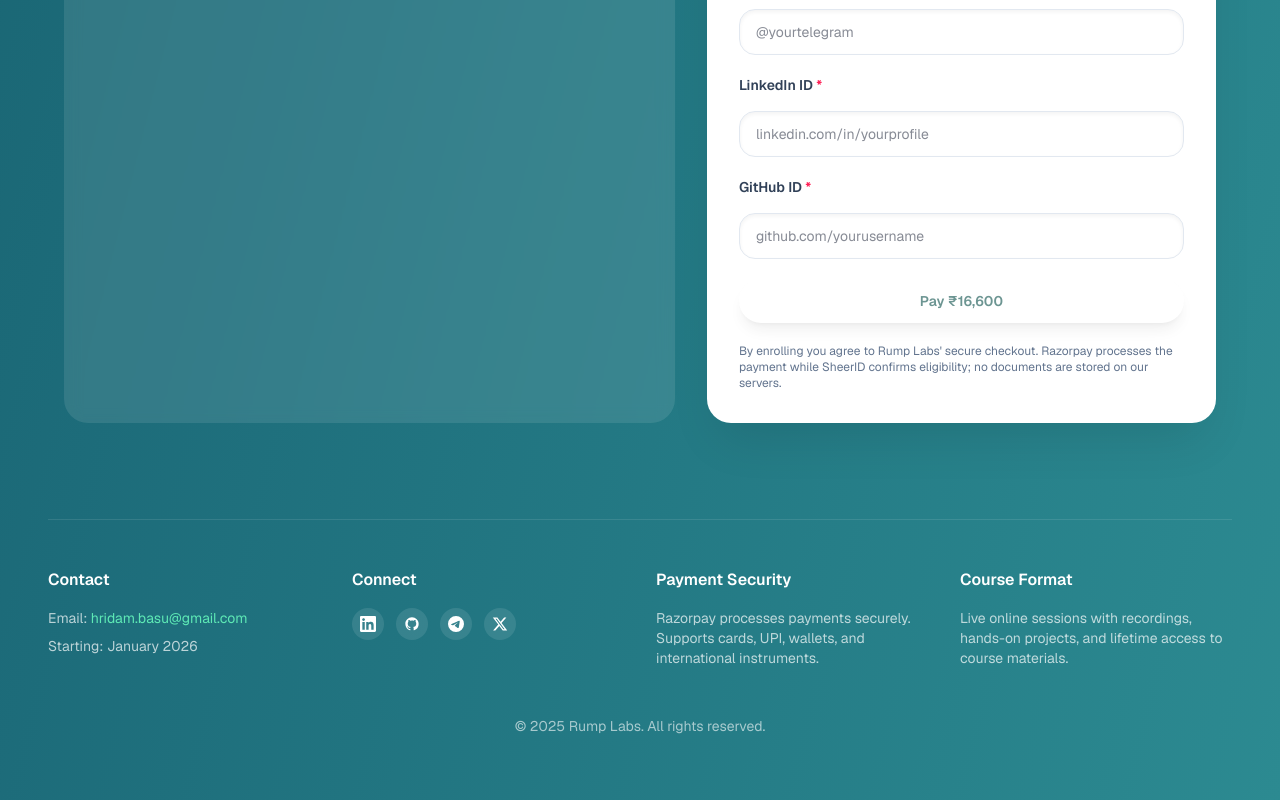
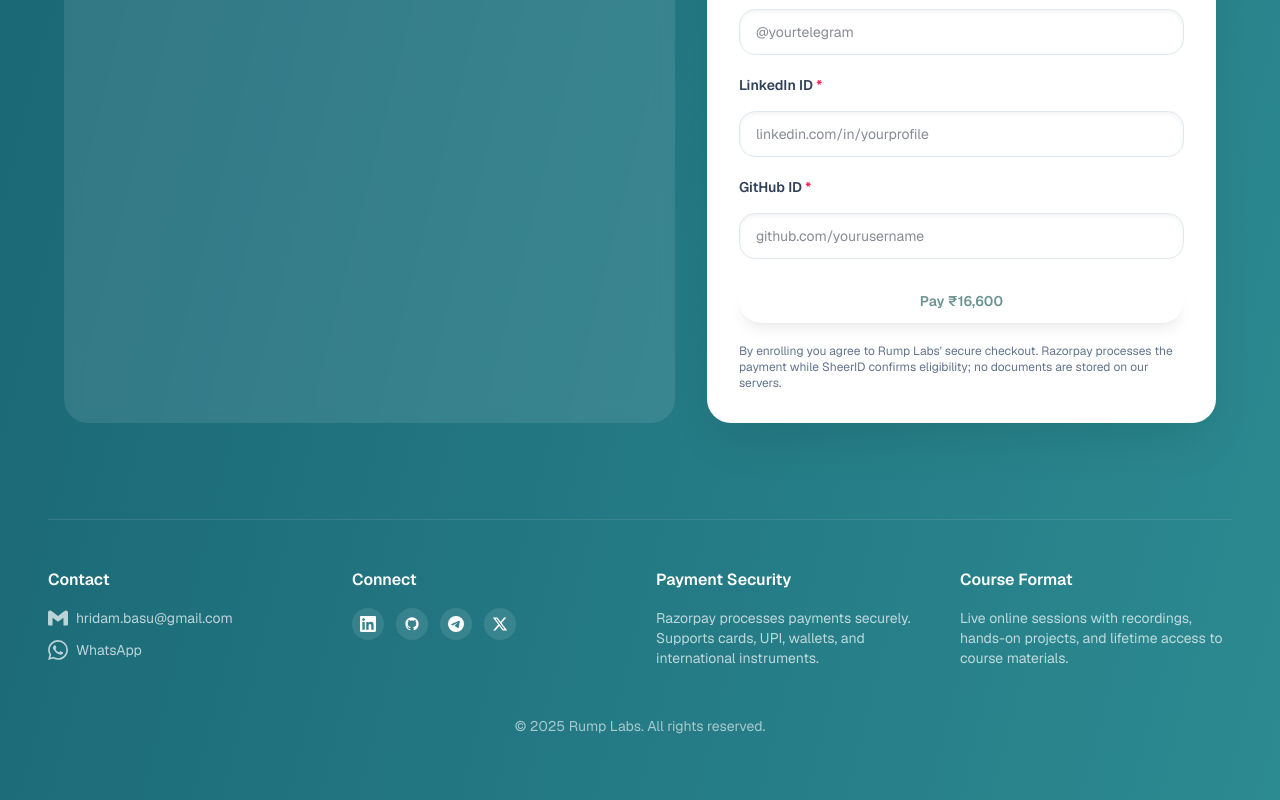
Before and after one commit to Rump-Labs/rumplabs-website, a Next.js app: page / in a window 1280 px wide. Shown: the part 4305-5105 px from the top of the page. Built offline with nearby package versions, Linux system fonts and the light colour scheme; no server answers.

Commit message:
Refactor contact section to enhance accessibility and visual appeal by adding icons for email and WhatsApp links

```diff
--- a/app/page.tsx
+++ b/app/page.tsx
@@ -716,9 +716,27 @@
           <div className="grid gap-8 md:grid-cols-2 lg:grid-cols-4">
             <div>
               <h4 className="mb-4 font-semibold text-white">Contact</h4>
-              <div className="space-y-2 text-sm text-white/70">
-                <p>Email: <a href="mailto:hridam.basu@gmail.com" className="text-emerald-300 hover:underline">hridam.basu@gmail.com</a></p>
-                <p>Starting: January 2026</p>
+              <div className="flex flex-col gap-3">
+                <a
+                  href="mailto:hridam.basu@gmail.com"
+                  className="flex items-center gap-2 text-sm text-white/70 transition hover:text-emerald-300"
+                >
+                  <svg className="h-5 w-5" viewBox="0 0 24 24" fill="currentColor">
+                    <path d="M24 5.457v13.909c0 .904-.732 1.636-1.636 1.636h-3.819V11.73L12 16.64l-6.545-4.91v9.273H1.636A1.636 1.636 0 0 1 0 19.366V5.457c0-2.023 2.309-3.178 3.927-1.964L5.455 4.64 12 9.548l6.545-4.91 1.528-1.145C21.69 2.28 24 3.434 24 5.457z"/>
+                  </svg>
+                  <span>hridam.basu@gmail.com</span>
+                </a>
+                <a
+                  href="https://wa.me/919007915334"
+                  target="_blank"
+                  rel="noopener noreferrer"
+                  className="flex items-center gap-2 text-sm text-white/70 transition hover:text-emerald-300"
+                >
+                  <svg className="h-5 w-5" fill="currentColor" viewBox="0 0 24 24">
+                    <path d="M17.472 14.382c-.297-.149-1.758-.867-2.03-.967-.273-.099-.471-.148-.67.15-.197.297-.767.966-.94 1.164-.173.199-.347.223-.644.075-.297-.15-1.255-.463-2.39-1.475-.883-.788-1.48-1.761-1.653-2.059-.173-.297-.018-.458.13-.606.134-.133.298-.347.446-.52.149-.174.198-.298.298-.497.099-.198.05-.371-.025-.52-.075-.149-.669-1.612-.916-2.207-.242-.579-.487-.5-.669-.51-.173-.008-.371-.01-.57-.01-.198 0-.52.074-.792.372-.272.297-1.04 1.016-1.04 2.479 0 1.462 1.065 2.875 1.213 3.074.149.198 2.096 3.2 5.077 4.487.709.306 1.262.489 1.694.625.712.227 1.36.195 1.871.118.571-.085 1.758-.719 2.006-1.413.248-.694.248-1.289.173-1.413-.074-.124-.272-.198-.57-.347m-5.421 7.403h-.004a9.87 9.87 0 01-5.031-1.378l-.361-.214-3.741.982.998-3.648-.235-.374a9.86 9.86 0 01-1.51-5.26c.001-5.45 4.436-9.884 9.888-9.884 2.64 0 5.122 1.03 6.988 2.898a9.825 9.825 0 012.893 6.994c-.003 5.45-4.437 9.884-9.885 9.884m8.413-18.297A11.815 11.815 0 0012.05 0C5.495 0 .16 5.335.157 11.892c0 2.096.547 4.142 1.588 5.945L.057 24l6.305-1.654a11.882 11.882 0 005.683 1.448h.005c6.554 0 11.89-5.335 11.893-11.893a11.821 11.821 0 00-3.48-8.413Z"/>
+                  </svg>
+                  <span>WhatsApp</span>
+                </a>
               </div>
             </div>
             <div>
```
